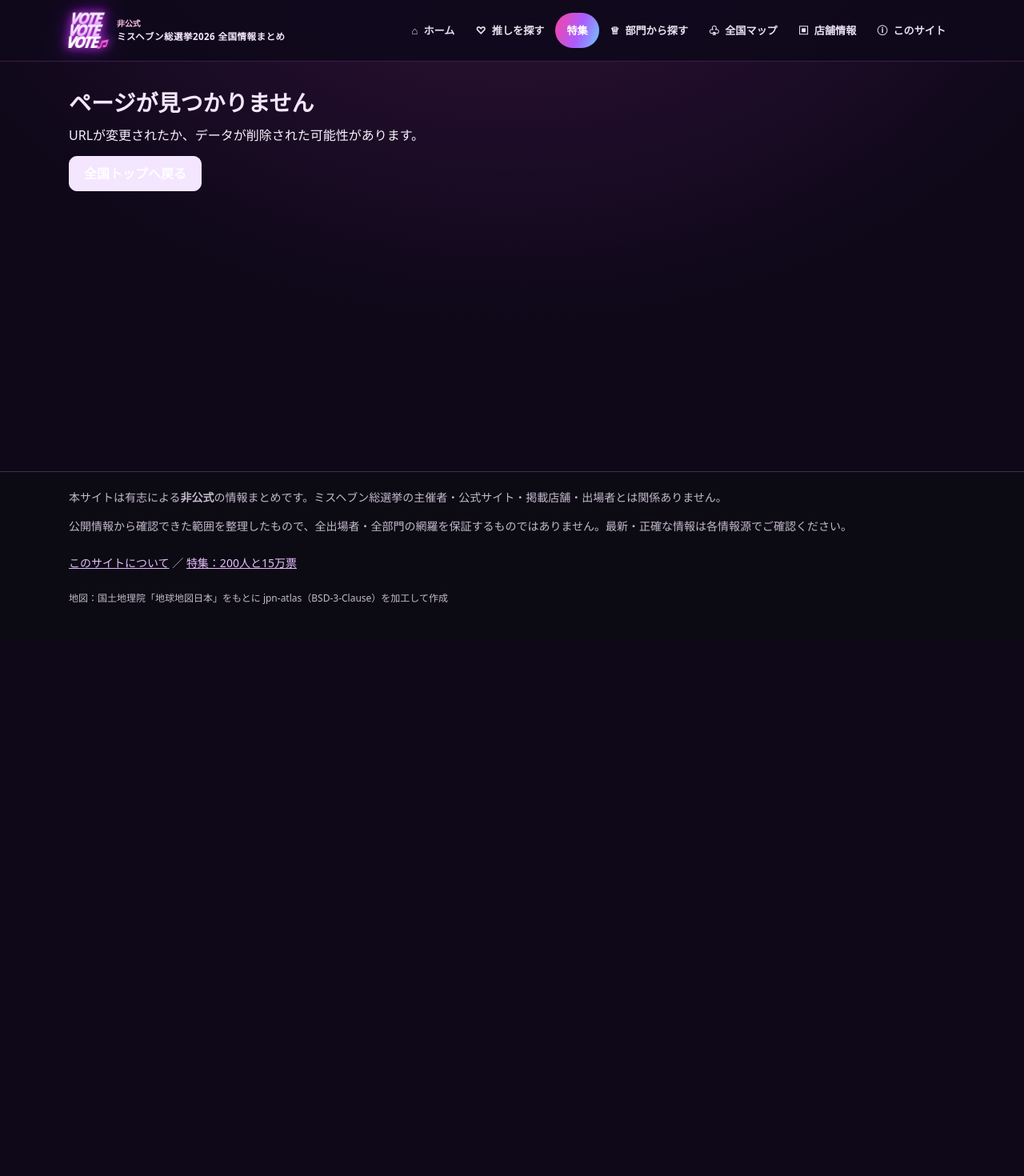
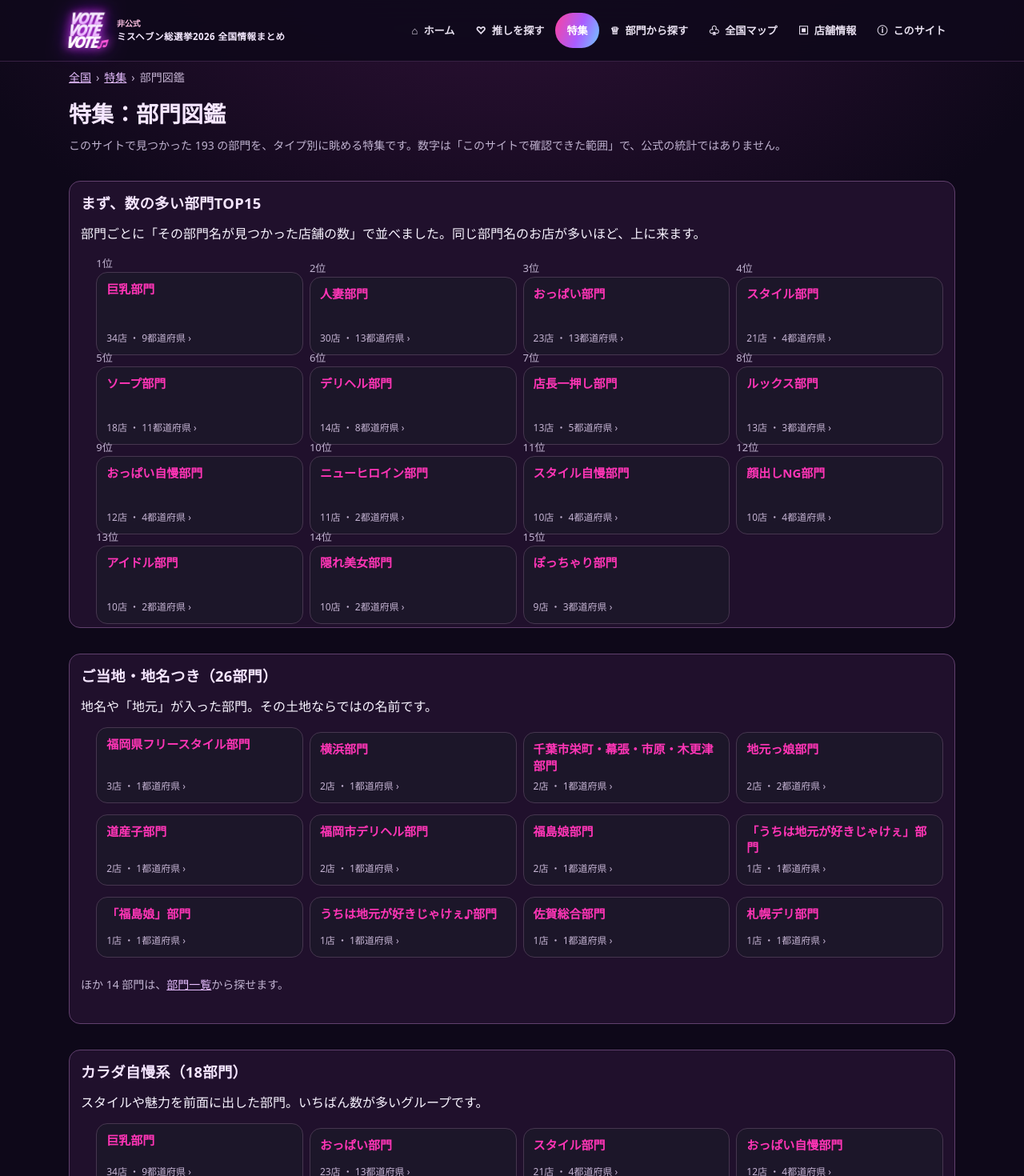
Before and after one commit to 33shuhei-dev/name-missheaven-2026-map, a Next.js app: page /feature/zukan in a window 1280 px wide. Before the commit this address had no page. Shown: the top 1470 px of the page at 80% size. Before the commit the page ends 802 px from the top, so only its background shows below. Built offline with nearby package versions, Linux system fonts and the light colour scheme.

Commit message:
特集「部門図鑑」を追加（数の多い部門TOP15・タイプ別・ご当地・1店だけの部門） (#90)
Claude-Session: https://claude.ai/code/session_018EXNSfk36RzsRnNEgB8s7K

Co-authored-by: Claude <noreply@anthropic.com>

```diff
--- a/app/feature/page.tsx
+++ b/app/feature/page.tsx
@@ -1,3 +1,4 @@
+import Link from "next/link";
 import type { Metadata } from "next";
 import Image from "next/image";
 import { Breadcrumbs } from "@/components/Breadcrumbs";
@@ -45,6 +46,9 @@ export default function FeaturePage() {
       <Breadcrumbs items={[{ label: "全国", href: "/" }, { label: "特集" }]} />
       <h1>特集：まず200人、そして15万票へ</h1>
       <p className="hint">2026年の神15を、数字で考える。公開されている制度の情報をもとにした計算で、予測ではありません。</p>
+      <p className="hint hint--tight">
+        ほかの特集：<Link href="/feature/zukan">部門図鑑（タイプ別に眺める）›</Link>
+      </p>
       <Image
         className="feature-cover"
         src="/feature-cover.jpg"
--- /dev/null
+++ b/app/feature/zukan/page.tsx
@@ -0,0 +1,104 @@
+import type { Metadata } from "next";
+import Link from "next/link";
+import { Breadcrumbs } from "@/components/Breadcrumbs";
+import { CategoryCard } from "@/components/CategoryCard";
+import { site } from "@/lib/data";
+import { summarizeCategories, type CategorySummary } from "@/lib/categories";
+
+export const metadata: Metadata = { title: "特集：部門図鑑" };
+
+/** 見せ方のためのグループ分け（部門名そのものは原文のまま。似た名前を統合しない） */
+const GROUPS: { id: string; title: string; lead: string; test: RegExp }[] = [
+  { id: "local", title: "ご当地・地名つき", lead: "地名や「地元」が入った部門。その土地ならではの名前です。", test: /(北海道|道産子|札幌|東北|宮城|仙台|福島|茨城|栃木|宇都宮|群馬|埼玉|千葉|東京|神奈川|横浜|川崎|新潟|石川|金沢|長野|岐阜|静岡|浜松|愛知|名古屋|三重|滋賀|京都|大阪|兵庫|神戸|奈良|和歌山|岡山|広島|山口|徳島|香川|愛媛|松山|高知|福岡|博多|佐賀|長崎|熊本|大分|宮崎|鹿児島|沖縄|関西|関東|九州|四国|地元|地方都市|県|府)/ },
+  { id: "body", title: "カラダ自慢系", lead: "スタイルや魅力を前面に出した部門。いちばん数が多いグループです。", test: /(巨乳|おっぱい|爆乳|美乳|貧乳|微乳|スタイル|ボディ|美尻|お尻|ぽっちゃり|ムチ|くびれ|脚|美脚|ヒップ)/ },
+  { id: "chara", title: "キャラ・属性系", lead: "人妻、ロリ、アイドル、ギャルなど、キャラクターで選ぶ部門。", test: /(人妻|熟女|若妻|ロリ|アイドル|ギャル|学生|女子|素人|コスプレ|清楚|ニューヒロイン|新人|癒し|ドS|ドM|M|S|天然|妹|お姉さん|OL|ナース)/ },
+  { id: "service", title: "サービス・ジャンル系", lead: "お店のジャンルや得意分野で分かれた部門。", test: /(ソープ|デリヘル|ヘルス|エステ|アロマ|マッサージ|M性感|性感|オナクラ|手コキ|キャバ|回春|SPA|テクニシャン|前立腺|潮吹き|くじら|フェラ|フェチ|泡姫)/ },
+  { id: "shop", title: "お店・推し系", lead: "店長の推しや、お店の看板などを示す部門。", test: /(店長|一押し|イチオシ|オススメ|看板|有名店|エース|No\.?1|ナンバー|ランカー|人気|レア|顔出し|隠れ|大食い|ギャンブル|ルックス|極嬢)/ },
+];
+
+function classify(all: CategorySummary[]) {
+  const used = new Set<string>();
+  const out = GROUPS.map((g) => {
+    const items = all.filter((c) => !used.has(c.name) && g.test.test(c.name));
+    items.forEach((c) => used.add(c.name));
+    return { ...g, items: items.sort((a, b) => b.storeCount - a.storeCount || a.name.localeCompare(b.name, "ja")) };
+  });
+  const others = all.filter((c) => !used.has(c.name));
+  return { groups: out, others };
+}
+
+export default function ZukanPage() {
+  const everything = summarizeCategories(site);
+  const total = everything.length;
+  const all = everything.filter((c) => c.storeCount > 0);
+  const top = [...all].sort((a, b) => b.storeCount - a.storeCount || b.prefectureCount - a.prefectureCount || a.name.localeCompare(b.name, "ja")).slice(0, 15);
+  const { groups, others } = classify(all);
+  const rare = all.filter((c) => c.storeCount === 1).sort((a, b) => a.name.localeCompare(b.name, "ja"));
+  const rareShown = rare.slice(0, 36);
+
+  return (
+    <>
+      <Breadcrumbs items={[{ label: "全国", href: "/" }, { label: "特集", href: "/feature" }, { label: "部門図鑑" }]} />
+      <h1>特集：部門図鑑</h1>
+      <p className="hint">このサイトで見つかった {total} の部門を、タイプ別に眺める特集です。数字は「このサイトで確認できた範囲」で、公式の統計ではありません。</p>
+
+      <section className="section card prose">
+        <h2>まず、数の多い部門TOP15</h2>
+        <p>部門ごとに「その部門名が見つかった店舗の数」で並べました。同じ部門名のお店が多いほど、上に来ます。</p>
+        <ul className="cat-grid">
+          {top.map((c, i) => (
+            <li key={c.name}>
+              <p className="hint hint--tight">{i + 1}位</p>
+              <CategoryCard row={c} />
+            </li>
+          ))}
+        </ul>
+      </section>
+
+      {groups.map((g) => (
+        <section key={g.id} className="section card prose" id={g.id}>
+          <h2>{g.title}（{g.items.length}部門）</h2>
+          <p>{g.lead}</p>
+          <ul className="cat-grid">
+            {g.items.slice(0, 12).map((c) => (
+              <li key={c.name}>
+                <CategoryCard row={c} />
+              </li>
+            ))}
+          </ul>
+          {g.items.length > 12 && (
+            <p className="hint">ほか {g.items.length - 12} 部門は、<Link href="/categories">部門一覧</Link>から探せます。</p>
+          )}
+        </section>
+      ))}
+
+      <section className="section card prose" id="rare">
+        <h2>1店しか見つかっていない部門</h2>
+        <p>
+          このサイトで、まだ1店しか見つかっていない部門が {rare.length} あります（一部を表示）。公式に珍しいという意味ではなく、「見つかった範囲では1店」ということです。
+        </p>
+        <ul className="cat-grid">
+          {rareShown.map((c) => (
+            <li key={c.name}>
+              <CategoryCard row={c} />
+            </li>
+          ))}
+        </ul>
+        {rare.length > rareShown.length && <p className="hint">ほか {rare.length - rareShown.length} 部門は、<Link href="/categories">部門一覧</Link>から。</p>}
+      </section>
+
+      <section className="section card prose">
+        <h2>読み方の注意</h2>
+        <ul>
+          <li>部門名は、お店の告知や在籍ページのバッジの表記そのままです。似た名前を、まとめたり言い換えたりしていません。</li>
+          <li>タイプ別の分け方は、読みやすくするための目安です（言葉に含まれる単語で分けています）。分類できなかった {others.length} 部門は、この特集には出していません。</li>
+          <li>店舗数・都道府県数は、このサイトで確認できた情報の数です。全国の実際の数ではありません。</li>
+          <li>気になる部門は、カードから部門ページ（店舗の一覧）へ進めます。</li>
+        </ul>
+        <p>
+          <Link href="/categories">部門一覧を見る ›</Link>　<Link href="/feature">特集：まず200人、そして15万票へ ›</Link>
+        </p>
+      </section>
+    </>
+  );
+}
```
Also changed, not shown: 1 other file (tests, documents, lock files or other folders).
